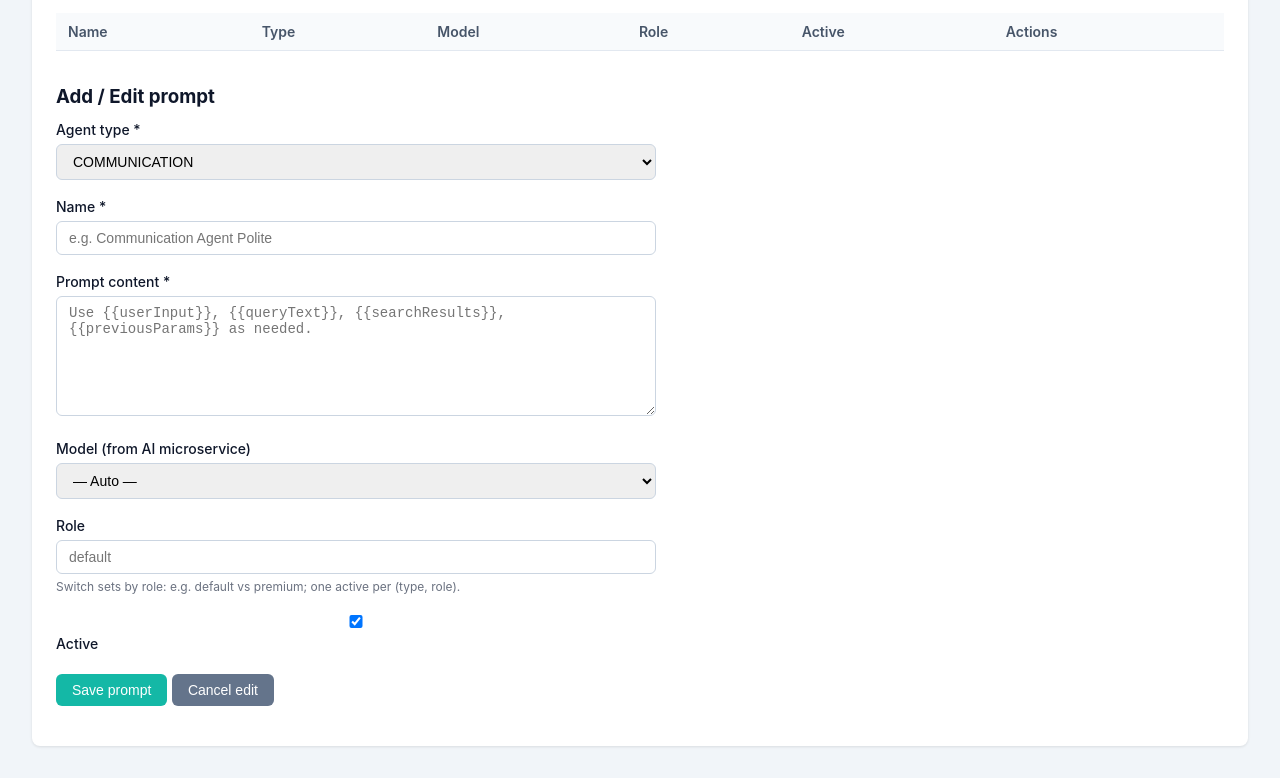
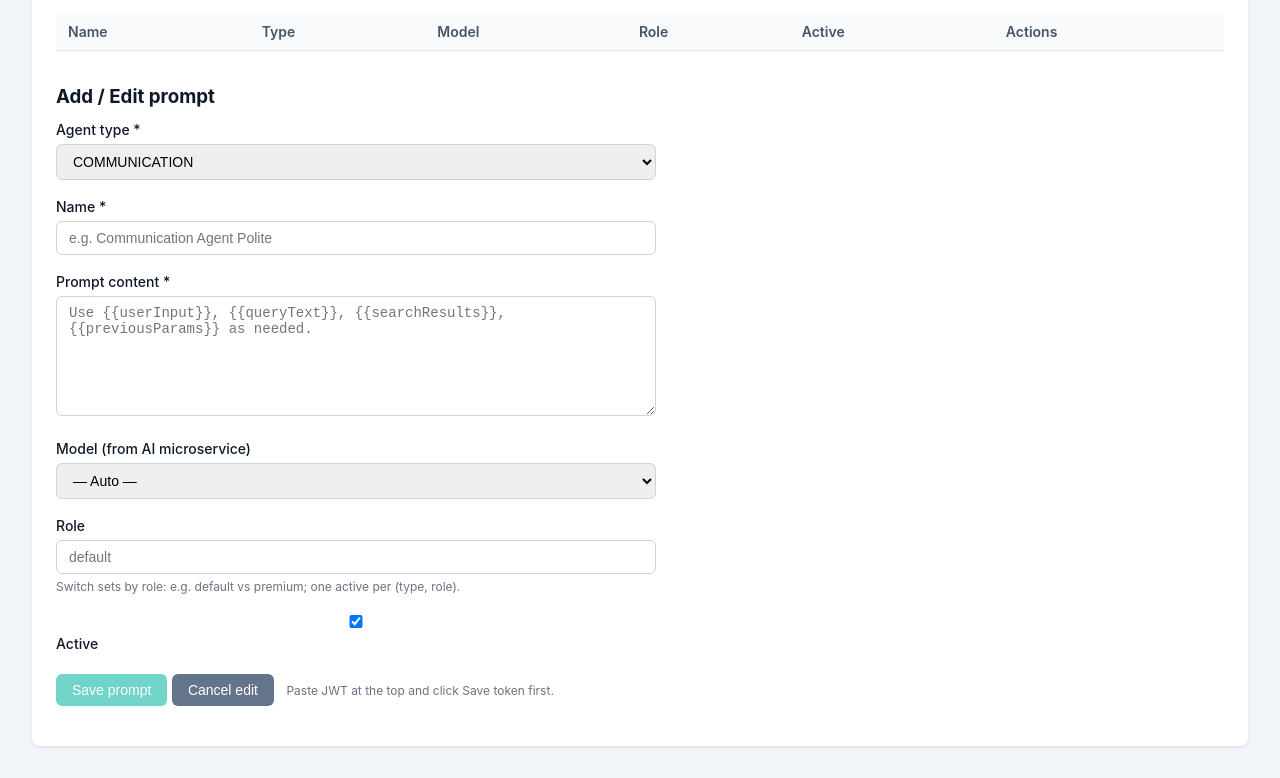
Before and after one commit to speakASAP/shop-assistant, a website: page public/admin.html in a window 1280 px wide. Shown: the part 719-1497 px from the top of the page. Drawn offline with Linux system fonts and the light colour scheme.

Commit message:
Enhance admin.html by adding a save prompt button ID, improving user guidance for JWT requirements, and updating error messages for invalid tokens to provide clearer instructions for users.

```diff
--- a/public/admin.html
+++ b/public/admin.html
@@ -229,8 +229,9 @@
         <label><input type="checkbox" id="promptIsActive" checked /> Active</label>
       </div>
       <div>
-        <button type="submit" class="btn btn-primary">Save prompt</button>
+        <button type="submit" class="btn btn-primary" id="savePromptBtn">Save prompt</button>
         <button type="button" class="btn btn-secondary" id="cancelEditBtn">Cancel edit</button>
+        <span id="savePromptHint" class="hint" style="margin-left: 0.5rem; display: none;">Paste JWT at the top and click Save token first.</span>
       </div>
     </form>
   </div>
@@ -324,12 +325,21 @@
       return (localStorage.getItem('accessToken') || '').trim();
     }
 
+    function updatePromptFormAuth() {
+      var hasToken = !!getToken();
+      var btn = document.getElementById('savePromptBtn');
+      var hint = document.getElementById('savePromptHint');
+      if (btn) btn.disabled = !hasToken;
+      if (hint) hint.style.display = hasToken ? 'none' : 'inline';
+    }
+
     function setToken(token) {
       token = (token || '').trim();
       if (token) sessionStorage.setItem(TOKEN_KEY, token);
       else sessionStorage.removeItem(TOKEN_KEY);
       document.getElementById('tokenInput').value = token;
       document.getElementById('tokenStatus').textContent = token ? 'Token saved' : '';
+      updatePromptFormAuth();
     }
 
     document.getElementById('saveTokenBtn').onclick = function() {
@@ -413,6 +423,7 @@
       document.getElementById('tokenStatus').textContent = 'Token required for admin actions. Paste a JWT and click "Save token".';
       checkTokenValidity();
     }
+    updatePromptFormAuth();
 
     function authHeaders() {
       const t = getToken();
@@ -779,6 +790,10 @@
 
     document.getElementById('promptForm').onsubmit = async function(e) {
       e.preventDefault();
+      if (!getToken()) {
+        showPromptsStatus('Paste a JWT at the top and click Save token first.', 'error');
+        return;
+      }
       const id = document.getElementById('promptId').value.trim();
       const body = {
         agentType: document.getElementById('promptAgentType').value,
@@ -792,7 +807,10 @@
         const url = id ? API_BASE + '/admin/prompts/' + encodeURIComponent(id) : API_BASE + '/admin/prompts';
         const method = id ? 'PUT' : 'POST';
         const r = await fetch(url, { method, headers: authHeaders(), body: JSON.stringify(body) });
-        if (r.status === 401) { showPromptsStatus('Invalid or missing JWT.', 'error'); return; }
+        if (r.status === 401) {
+          showPromptsStatus('Token rejected. Paste your latest JWT in the field at the top, click Save token, then try again.', 'error');
+          return;
+        }
         if (!r.ok) throw new Error(await r.text() || r.statusText);
         showPromptsStatus(id ? 'Updated.' : 'Created.', 'success');
         document.getElementById('promptForm').reset();
```
